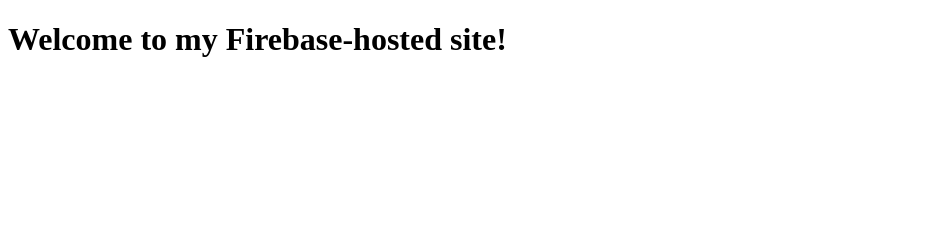
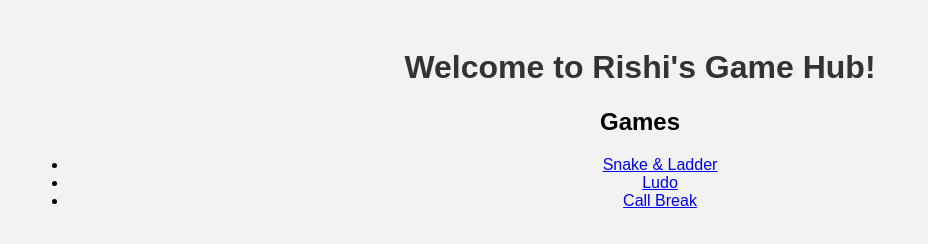
Before and after one commit to rishi9321/rishi.github.io, a plain HTML site: page public/index.html in a window 1280 px wide. Shown: the whole page, without its empty margins (0-928 px from the left). Drawn offline with Linux system fonts and the light colour scheme; files that its build step writes are made by us from their sources.

Commit message:
Add game files and index.html

```diff
--- a/public/index.html
+++ b/public/index.html
@@ -2,9 +2,18 @@
 <html lang="en">
 <head>
   <meta charset="UTF-8">
-  <title>My Firebase Site</title>
+  <meta name="viewport" content="width=device-width, initial-scale=1.0">
+  <title>Rishi's Game Hub</title>
+  <link rel="stylesheet" href="css/style.css">
 </head>
 <body>
-  <h1>Welcome to my Firebase-hosted site!</h1>
+  <h1>Welcome to Rishi's Game Hub!</h1>
+
+  <h2>Games</h2>
+  <ul>
+    <li><a href="js/snake.js">Snake & Ladder</a></li>
+    <li><a href="js/ludo.js">Ludo</a></li>
+    <li><a href="js/callbreak.js">Call Break</a></li>
+  </ul>
 </body>
 </html>
```
